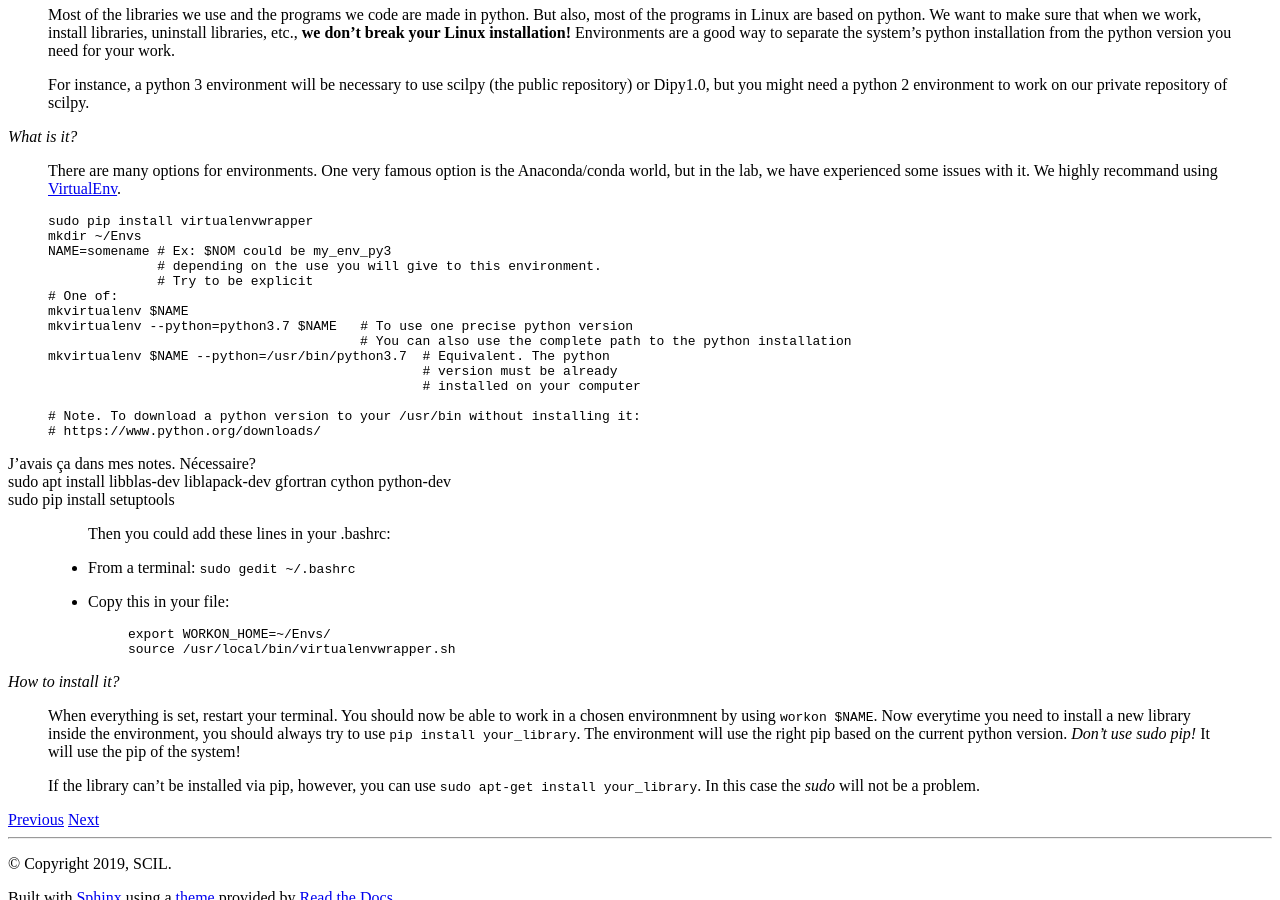
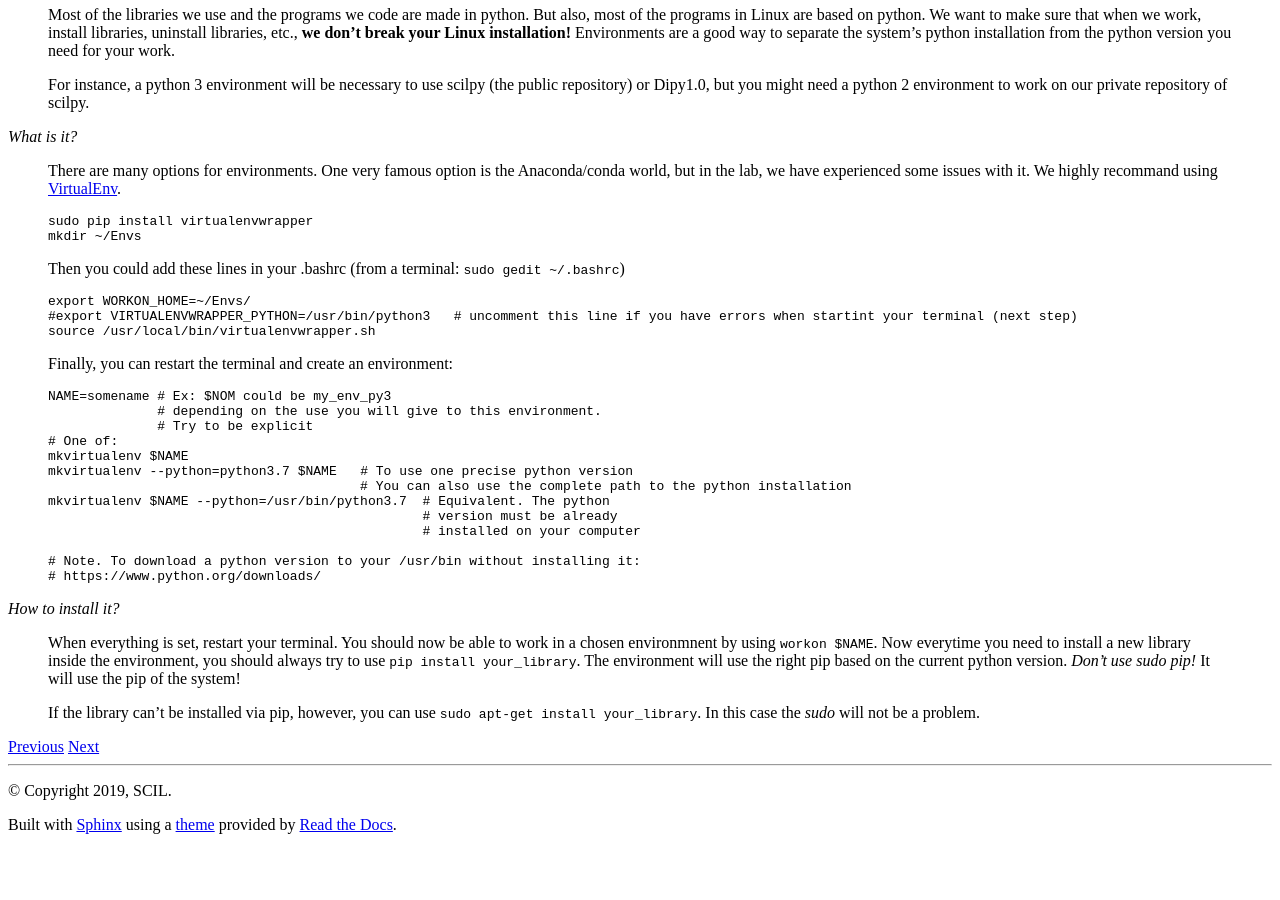
Before and after one commit to scilus/scil-documentation, a Sphinx documentation site: the page built from source/tools/environments.rst, in a window 1280 px wide and 900 px high, scrolled down 842 px. Built offline with Sphinx 7.4.7 and the Read the Docs theme 2.0.0, drawn with Linux system fonts in a browser that asks for light colours; after the commit the page ends 1684 px from its top, so only the background shows below that.

Commit message:
Installed virtualenv and scilpy today. updated info

```diff
--- a/source/tools/environments.rst
+++ b/source/tools/environments.rst
@@ -20,6 +23,19 @@ Environments
 
         sudo pip install virtualenvwrapper
         mkdir ~/Envs
+
+    Then you could add these lines in your .bashrc (from a terminal: :bash:`sudo gedit ~/.bashrc`)
+
+    .. code-block:: bash
+
+        export WORKON_HOME=~/Envs/
+        #export VIRTUALENVWRAPPER_PYTHON=/usr/bin/python3   # uncomment this line if you have errors when startint your terminal (next step)
+        source /usr/local/bin/virtualenvwrapper.sh
+
+    Finally, you can restart the terminal and create an environment:
+
+    .. code-block:: bash
+
         NAME=somename # Ex: $NOM could be my_env_py3
                       # depending on the use you will give to this environment.
                       # Try to be explicit
@@ -34,19 +50,6 @@ Environments
         # Note. To download a python version to your /usr/bin without installing it:
         # https://www.python.org/downloads/
 
-| J'avais ça dans mes notes. Nécessaire?
-| sudo apt install libblas-dev liblapack-dev gfortran cython python-dev
-| sudo pip install setuptools
-
-     Then you could add these lines in your .bashrc:
-
-    - From a terminal: :bash:`sudo gedit ~/.bashrc`
-    - Copy this in your file:
-
-        .. code-block:: bash
-
-            export WORKON_HOME=~/Envs/
-            source /usr/local/bin/virtualenvwrapper.sh
 
 *How to install it?*
 
```
Also changed, not shown: other parts of source/tools/environments.rst (+3 -0 lines), source/tools/scilpy_dipy_tractoflow.rst (+12 -2 lines).
